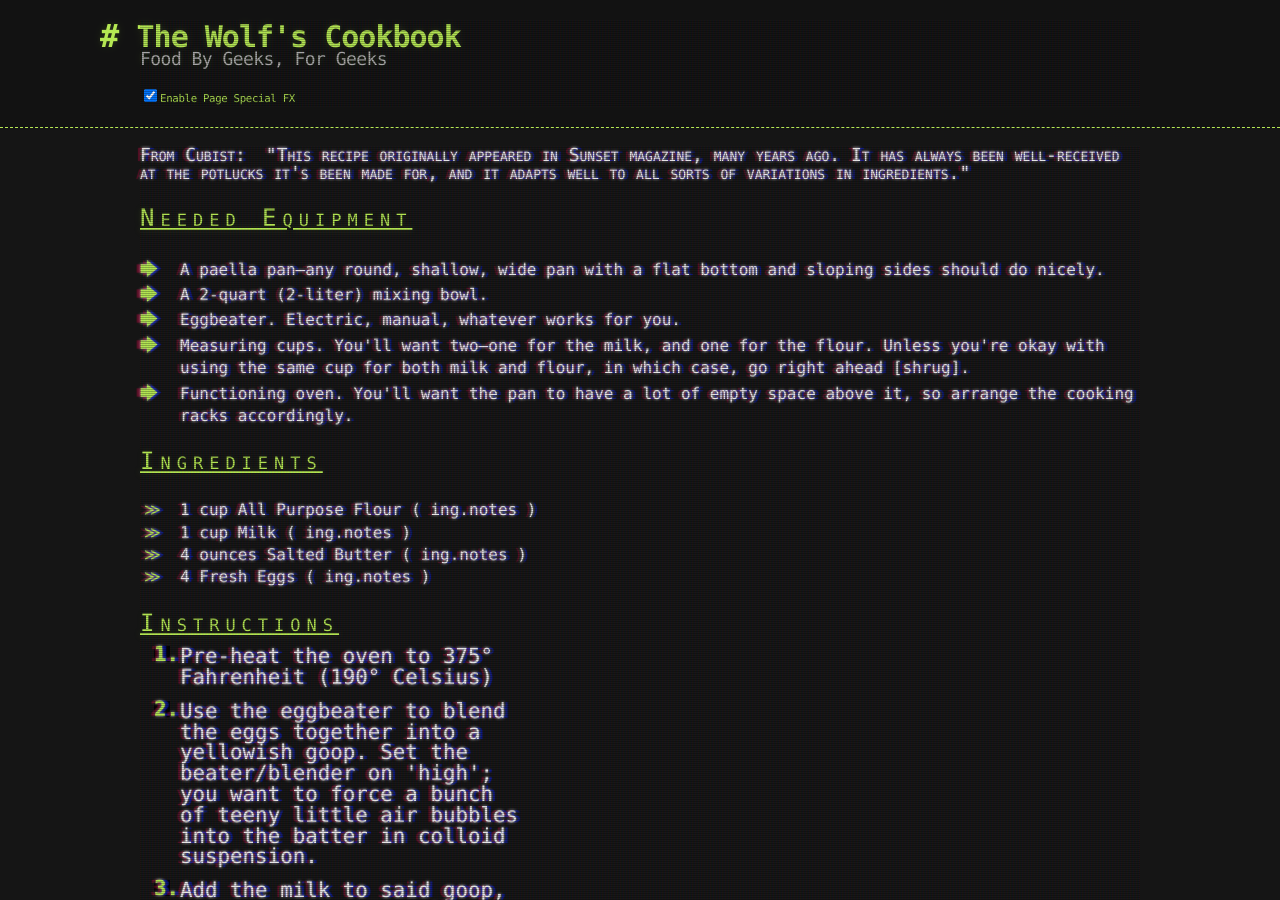
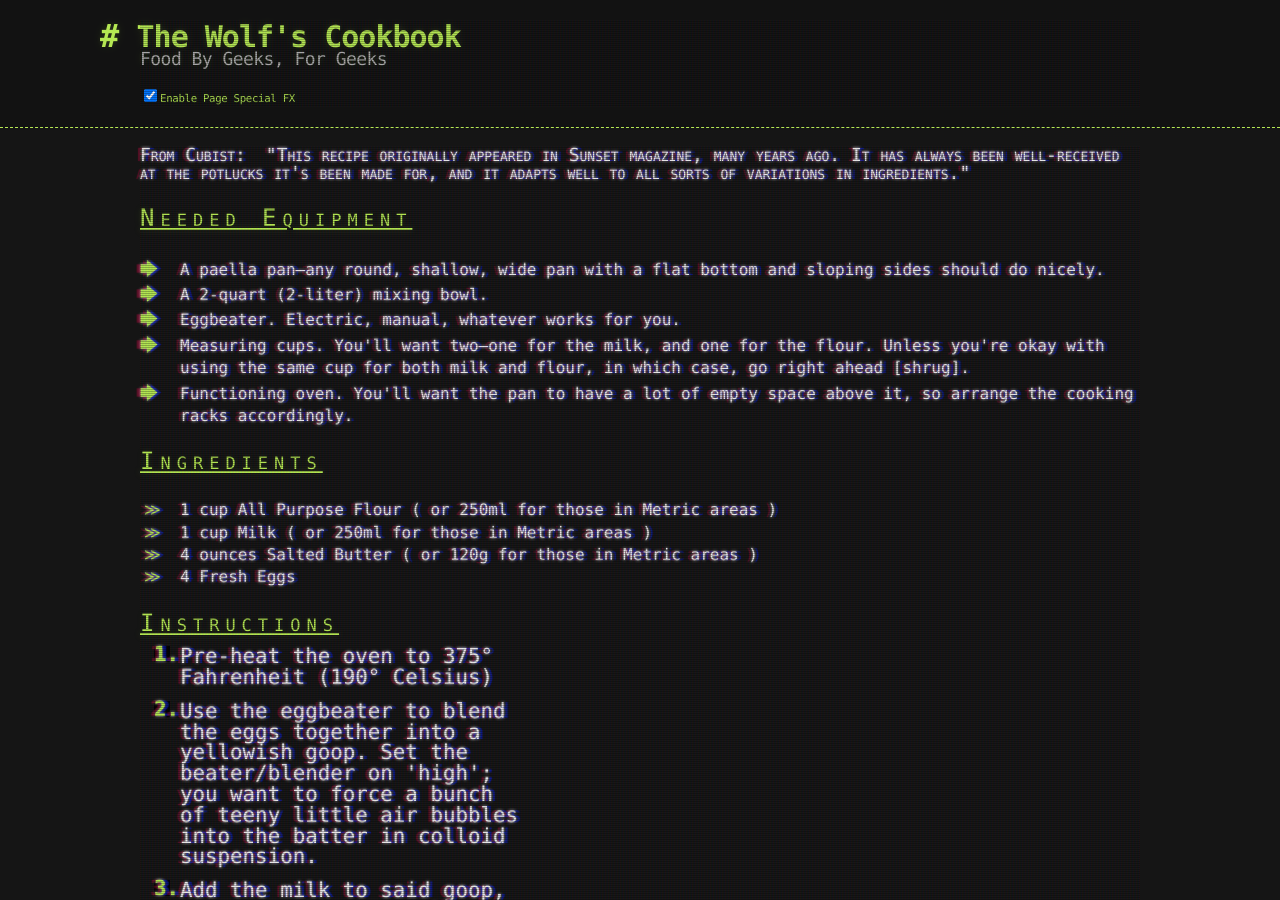
Before and after one commit to dshadowwolf/dshadowwolf.github.io, a Jekyll site: the page built from recipes/4/dutch_baby_cubist.html, in a window 1280 px wide and 900 px high. Built offline with Jekyll 4.4.1, drawn with Linux system fonts in a browser that asks for light colours.

Commit message:
fix up the data a bit and fix a minor typo in the reformatted code

```diff
--- a/recipes/4/dutch_baby_cubist.html
+++ b/recipes/4/dutch_baby_cubist.html
@@ -6,7 +6,7 @@ description: "From Cubist: <span style=\"margin-left: .5em;\">\"This recipe orig
 ingredients: []
 instructions: []
 instruction_notes: []
-igdt: [ { amount: 1 cup, name: All Purpose Flour, notes: [ "or 250ml for those in Metric areas" ] }, { amount: 1 cup, name: Milk, notes: [ "or 250ml for those in Metric areas" ] }, { amount: 4 ounces, name: Salted Butter, notes: [ "or 120g for those in Metric areas" ] }, { amount: 4, name: Fresh Eggs, notes: [] } ]
+igdt: [ { amount: 1 cup, name: All Purpose Flour, notes: or 250ml for those in Metric areas }, { amount: 1 cup, name: Milk, notes: or 250ml for those in Metric areas }, { amount: 4 ounces, name: Salted Butter, notes: or 120g for those in Metric areas }, { amount: 4, name: Fresh Eggs, notes: "" } ]
 insns: [ "Pre-heat the oven to 375° Fahrenheit (190° Celsius)", "Use the eggbeater to blend the eggs together into a yellowish goop. Set the beater/blender on 'high'; you want to force a bunch of teeny little air bubbles into the batter in colloid suspension.", "Add the milk to said goop, blending all the while.", "Stir/blend the flour into the egg/milk proto-batter", "After the oven reaches the desired temperature, put the butter in the pan, and then put the pan in the oven.", "Keep stirring/blending the batter while the butter is hotting up.", "When the butter is completely melted, pour the batter into the pan.", "Cook for about 12 minutes, or until the batter is a friendly golden-brown with inviting 'hills' billowing up from its surface, whichever comes first.", "When the pancake is done, its edges should be rising/curling up like a big bowl (see also: \"empty space above the pan\"). Together with the billowy hills in the center, it's quite impressive-looking.", "Carve that sucker up like a pizza pie. Serves as many as 8-12, depending on how big you make the slices." ]
 variations: [ "This recipe assumes you’re using a pan that holds four quarts. If your pan is larger or smaller, no problem; you can scale it up or down as needed, depending on the size of the pan you're gonna cook it in. Let N be the number of quarts (liters) of water your pan can hold; you'll want N eggs, N/4 cups (N * 60-odd ml) of milk, N/4 cups (N * 60-odd ml) of flour, and N ounces (N * 30 g) of butter (up to a maximum of N=4; as long as you've got enough butter to 'wet' most of the pan's bottom when said butter melts, you should be good to go). If you do go for a bigger Dutch Baby, you may want a mixing bowl that's larger than 2 quarts.", "Margarine can be substituted for butter with little/no ill effect.", "The butter gives it enough flavor (salt) that this can be eaten as it stands. At the same time, the recipe is sufficiently 'neutral' that you can get away with adding a wide variety of other ingredients, if you like; you can add sliced hotdogs to the pre-cooking batter, or slather fruit preserves on the finished pancake, or add pretty much anything else within arm's reach of 'edible', really." ]
 equip: [ "A paella pan—any round, shallow, wide pan with a flat bottom and sloping sides should do nicely.", "A 2-quart (2-liter) mixing bowl.", "Eggbeater. Electric, manual, whatever works for you.", "Measuring cups. You'll want two—one for the milk, and one for the flour. Unless you're okay with using the same cup for both milk and flour, in which case, go right ahead [shrug].", "Functioning oven. You'll want the pan to have a lot of empty space above it, so arrange the cooking racks accordingly." ]
@@ -23,7 +23,7 @@ equip: [ "A paella pan—any round, shallow, wide pan with a flat bottom and slo
   {% for ing in page.igdt %}
   <li>
     <span class="ing-amount">{{ ing.amount }}</span>&nbsp;{{ ing.name }}
-    {% if ing.notes != '' %}<span class="simple-note">(&nbsp;ing.notes&nbsp;)</span>{% endif %}
+    {% if ing.notes != '' %}<span class="simple-note">(&nbsp;{{ing.notes}}&nbsp;)</span>{% endif %}
   </li>
   {% endfor %}
 </ul>
```
